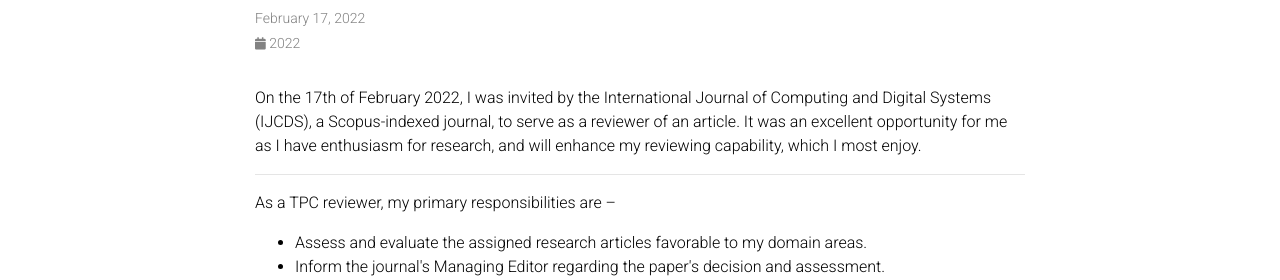
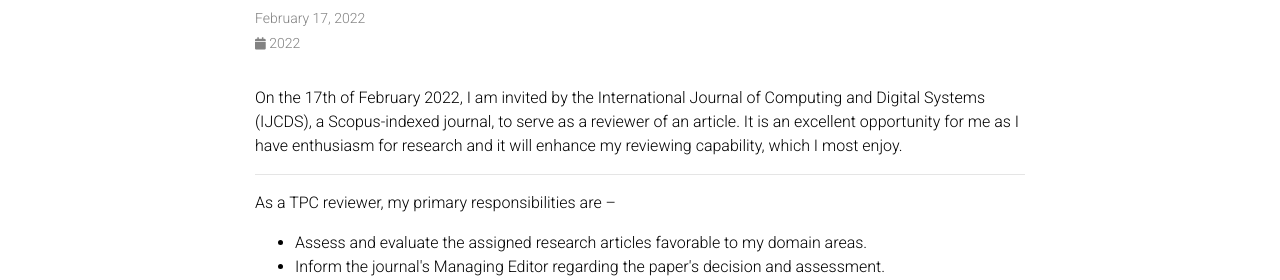
Before and after one commit to psarkerbd/psarkerbd.github.io, a Jekyll site: the page built from _news/announcement_4.md, in a window 1280 px wide. Shown: the part 153-433 px from the top of the page. Built offline with Jekyll 4.4.1, drawn with Linux system fonts in a browser that asks for light colours; comment, search, counter and statistics services are not loaded; a style sheet for code colours, icons or effects is not loaded.

Commit message:
Update announcement_4.md

```diff
--- a/_news/announcement_4.md
+++ b/_news/announcement_4.md
@@ -5,8 +5,7 @@
 inline: false
 related_posts: false
 ---
-On the 17th of February 2022, I was invited by the International Journal of Computing and Digital Systems (IJCDS), a Scopus-indexed journal, to serve as a reviewer of an article.
-It was an excellent opportunity for me as I have enthusiasm for research, and will enhance my reviewing capability, which I most enjoy.
+On the 17th of February 2022, I am invited by the International Journal of Computing and Digital Systems (IJCDS), a Scopus-indexed journal, to serve as a reviewer of an article. It is an excellent opportunity for me as I have enthusiasm for research and it will enhance my reviewing capability, which I most enjoy.
 
 
 ***
```
